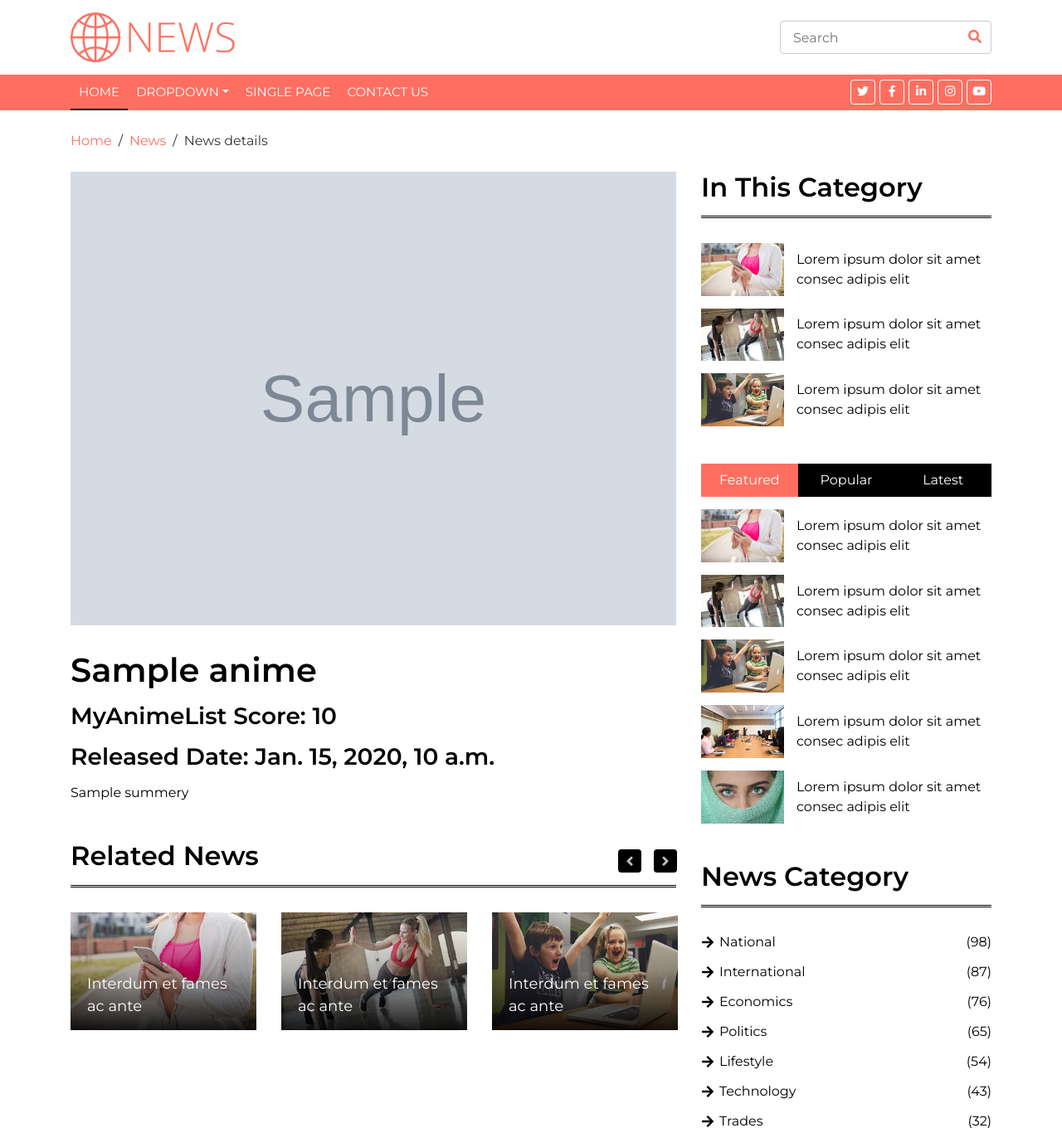
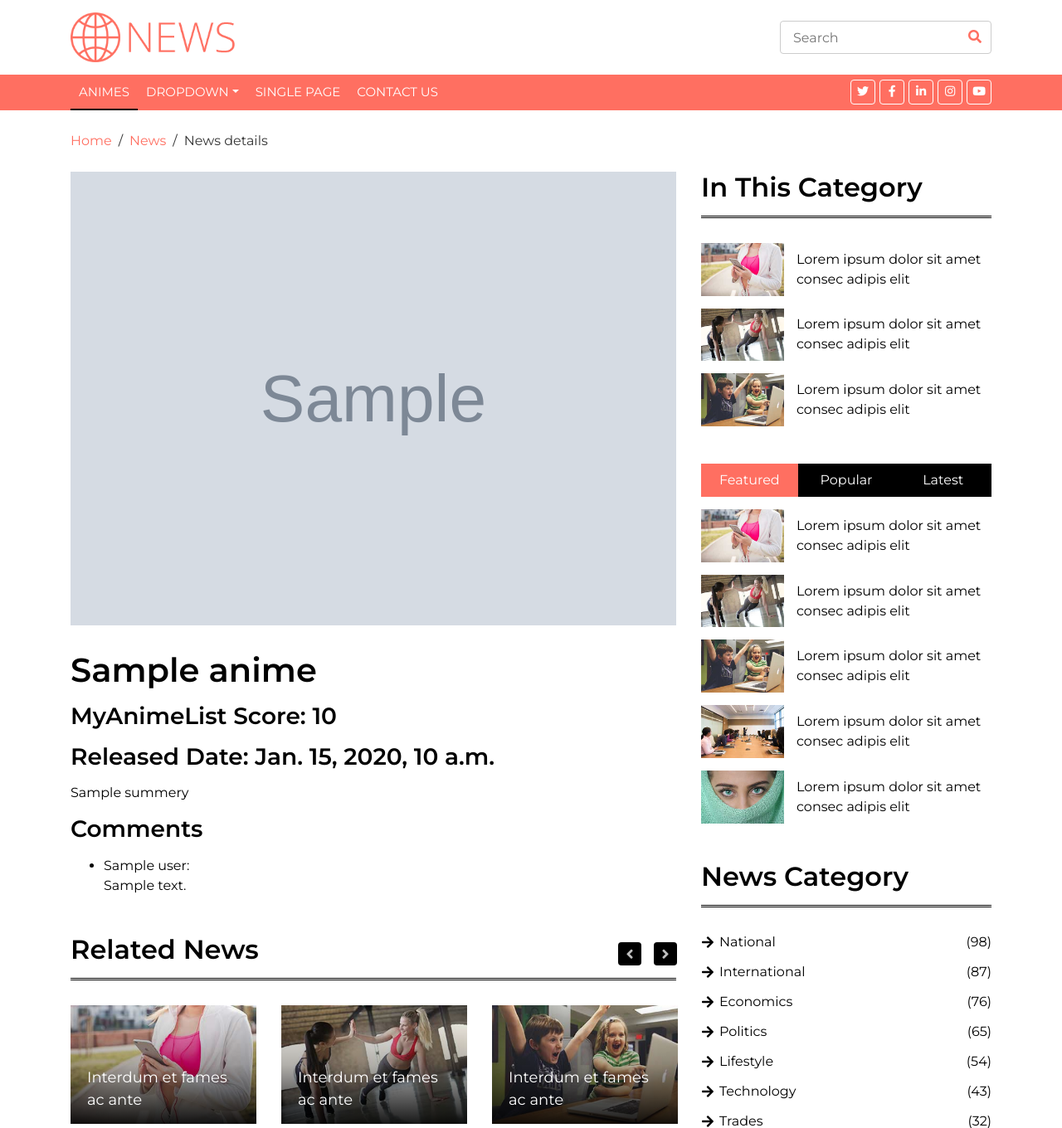
Before and after one commit to IArshia/Heranimelist, a Django app: template templates/anime/anime_detail.html in a window 1280 px wide. Shown: the part 28-1388 px from the top of the page at 83% size. Run offline with Django 3.2, Linux system fonts and the light colour scheme; the template is opened without the code that fills it: most values are stand-ins (such as "Sample title", 1, 10 or a date in 2020); grey boxes marked "Sample" are stand-in pictures; some libraries are stand-ins or nearby versions.

Commit message:
AririSan

```diff
--- a/anime/views.py
+++ b/anime/views.py
@@ -2,6 +2,7 @@ from django.shortcuts import render
 from django.urls import reverse_lazy, reverse
 from django.db.models.aggregates import Count
 from django.views.generic import ListView, DetailView
+from django.views.generic.edit import FormMixin
 from django_filters.rest_framework import DjangoFilterBackend
 from rest_framework import status, renderers
 from rest_framework.viewsets import ModelViewSet
@@ -32,11 +33,11 @@ class AnimeListView(ListView):
     paginate_by = 21
 
 
-class AnimeDetailView(DetailView):
+class AnimeDetailView(FormMixin, DetailView):
     model = Anime
     template_name = 'anime/anime_detail.html'
+    context_object_name = 'anime'
     form_class = CommentForm
-    context_object_name = 'anime'
 
     def get_success_url(self):
         return reverse("anime-detail", kwargs={"pk":self.object.id})
--- a/animelist/urls.py
+++ b/animelist/urls.py
@@ -20,7 +20,7 @@ from django.urls import path, include
 urlpatterns = [
     path('admin/', admin.site.urls),
     path("__debug__/", include("debug_toolbar.urls")),
-    path('anime/', include('anime.urls')),
-    path('', include('core.urls')),
+    path('', include('anime.urls')),
+    path('accounts/', include('core.urls')),
     path('accounts/', include('django.contrib.auth.urls')),
 ]
--- a/templates/anime/anime_detail.html
+++ b/templates/anime/anime_detail.html
@@ -35,6 +35,22 @@ Bootstrap News Template - Free HTML Templates
                             <p>
                                 {{anime.summery}}
                             </p>
+                            <h3>Comments</h3>
+                            <ul>
+                                {% for comment in anime.comments.all %}
+                                    <li>
+                                        {{comment.user}}:<br>
+                                        {{comment.content}}
+                                    </li>
+                                {% endfor %}
+                            </ul>
+                            {% if user.is_authenticated %}
+                                <form action="" method="post">
+                                    {% csrf_token %}
+                                    {{form.as_p}}
+                                    <input type="submit" value="send">
+                                </form>
+                            {% endif %}
                         </div>
                     </div>
                     <div class="sn-related">
--- a/templates/base_2.html
+++ b/templates/base_2.html
@@ -96,14 +96,14 @@
 
                     <div class="collapse navbar-collapse justify-content-between" id="navbarCollapse">
                         <div class="navbar-nav mr-auto">
-                            <a href="{% url 'home' %}" class="nav-item nav-link active">Home</a>
+                            <a href="{% url 'animes' %}" class="nav-item nav-link active">Animes</a>
                             <div class="nav-item dropdown">
                                 <a href="#" class="nav-link dropdown-toggle" data-toggle="dropdown">Dropdown</a>
                                 <div class="dropdown-menu">
                                     <a href="{% url 'signup' %}" class="dropdown-item">Signup</a>
                                 </div>
                             </div>
-                            <a href="single-page.html" class="nav-item nav-link">Single Page</a>
+                            <a href="{% url 'home' %}" class="nav-item nav-link">Single Page</a>
                             <a href="contact.html" class="nav-item nav-link">Contact Us</a>
                         </div>
                         <div class="social ml-auto">
```
Also changed, not shown: anime/urls.py (+8 -8 lines).
